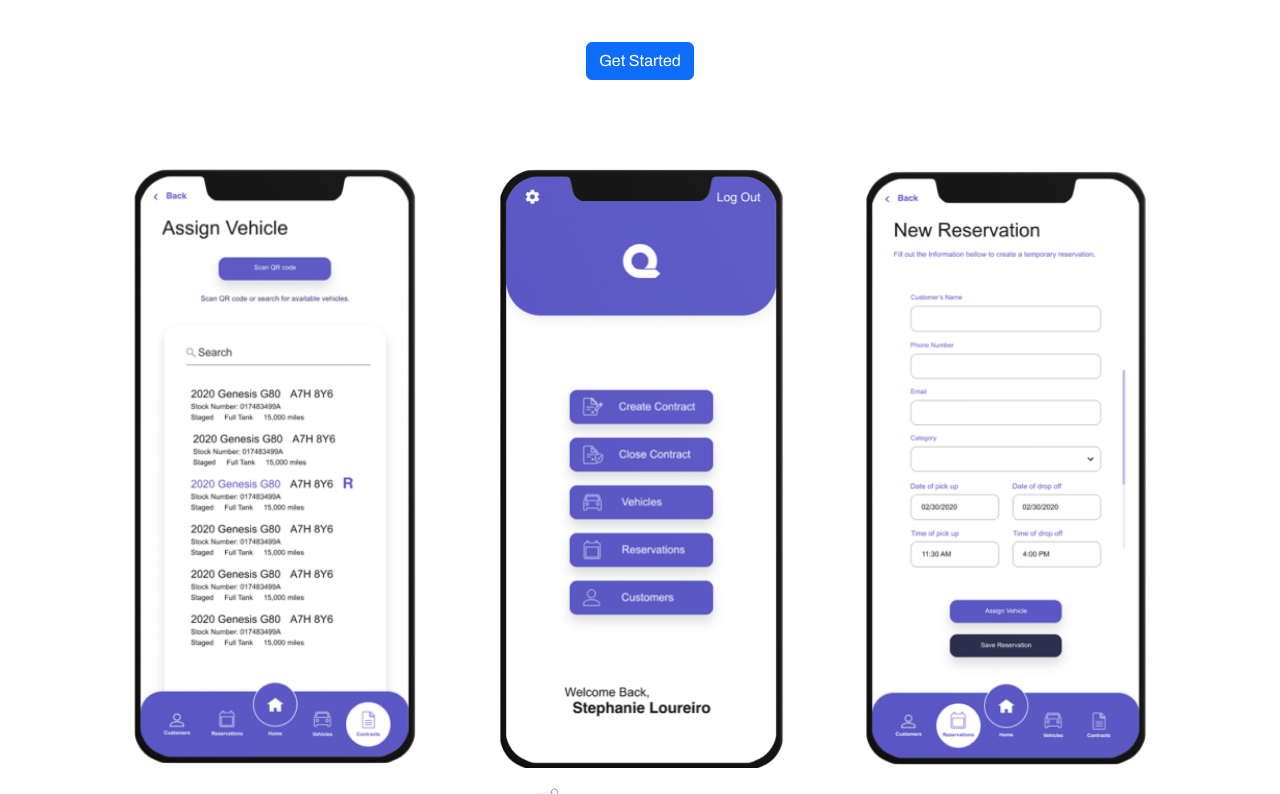
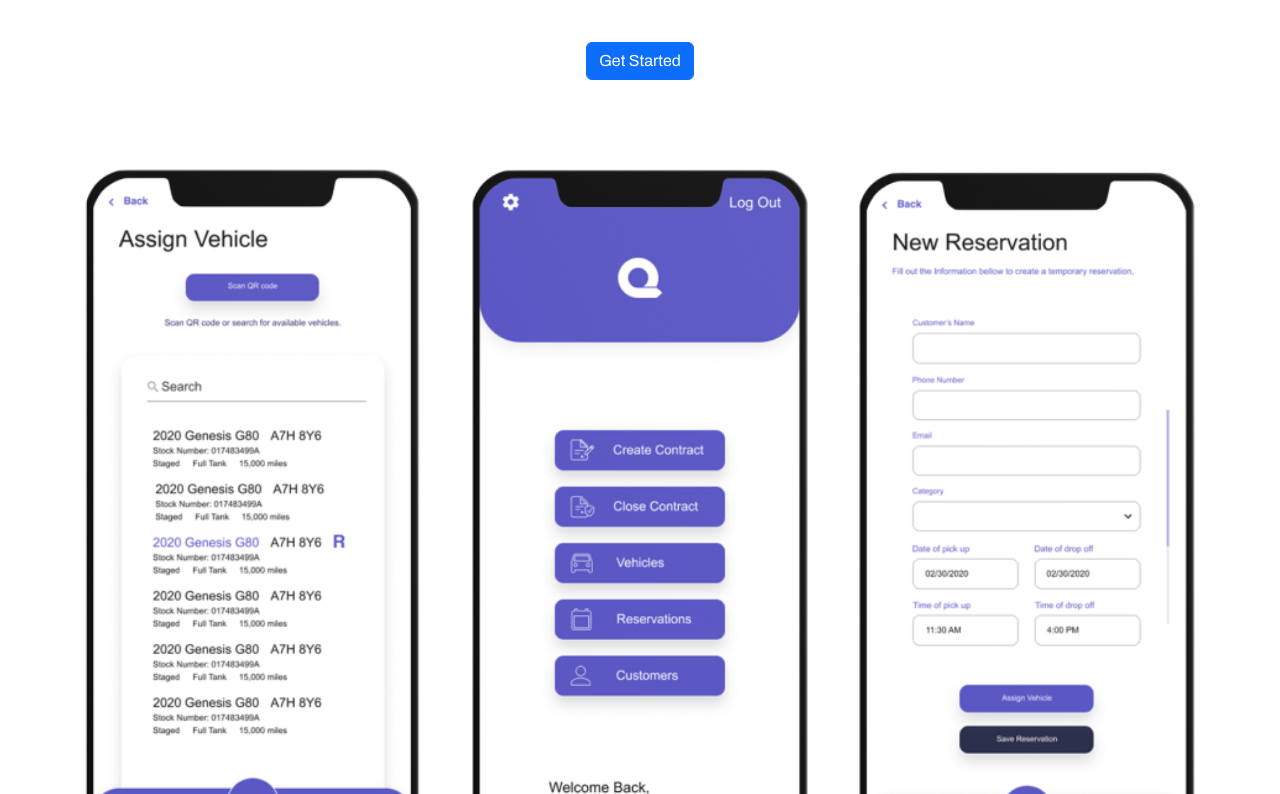
Before and after one commit to smaknojia-at-speer/onpath-task, a React (Create React App) app: page / in a window 1280 px wide. Shown: the part 426-1220 px from the top of the page. Built offline with nearby package versions, Linux system fonts and the light colour scheme.

Commit message:
fix images alignment

```diff
--- a/src/App.css
+++ b/src/App.css
@@ -29,7 +29,7 @@ body {
 .hero-phones-container {
   margin-left: -80px;
   margin-right: -80px;
-  width: calc(100% + 160px - 12px);
+  width: calc(100% + 160px);
 }
 
 .hero {
@@ -66,8 +66,13 @@ body {
     width: 100%;
   }
 
+  .hero-phones-container > div {
+    width: 33.33%;
+  }
+
   .hero-phone-images {
-    height: 600px;
+    height: auto;
+    width: 100%;
   }
   .hero-phone-images:nth-child(2) {
     padding-left: 80px;
--- a/src/components/Hero.js
+++ b/src/components/Hero.js
@@ -20,16 +20,21 @@ const Hero = () => {
           <CustomButton bgcolour="primary" content="Get Started" />
         </div>
         <div className="d-flex hero-phones-container justify-content-center pt-5 mt-4">
+          <div>
             <img
               className="hero-phone-images mt-5 mt-md-0"
               src={iphoneLeft}
               alt="Hero-images"
             />
+          </div>
+          <div className="mx-0 mx-md-5">
             <img
-            className="hero-phone-images"
+              className="hero-phone-images px-5 px-md-0"
               src={iphoneCenter}
               alt="Hero-iamges"
             />
+          </div>
+          <div>
             <img
               className="hero-phone-images mt-5 mt-md-0"
               src={iphoneRight}
@@ -37,6 +42,7 @@ const Hero = () => {
             />
           </div>
         </div>
+      </div>
     </>
   );
 };
```
Lines whose indentation alone changed are shown as unchanged.
